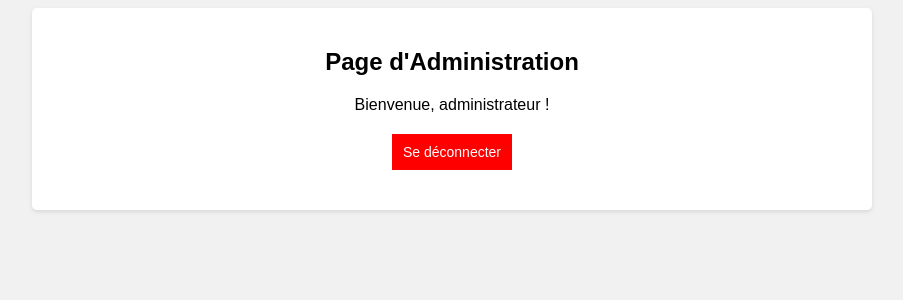
After one commit to sakousi/Jewlary, a PHP site: page /admin/index.php in a window 1280 px wide. The commit adds this page. Shown: the top 300 px of the page, without its empty margins (188-1091 px from the left). Run offline with PHP 8.4, Linux system fonts and the light colour scheme; the visitor is signed in with stand-in values (Sample User, id 1); a stand-in replaces the project's code that opens the database connection.

Commit message:
COMMIT 004.2

```diff
--- /dev/null
+++ b/admin/index.php
@@ -0,0 +1,82 @@
+<!DOCTYPE html>
+<html>
+<head>
+    <title>Administration des Bijoux</title>
+    <style>
+        body {
+            font-family: Arial, sans-serif;
+            background-color: #f1f1f1;
+        }
+
+        .admin-container {
+            max-width: 800px;
+            margin: 0 auto;
+            padding: 20px;
+            background-color: #ffffff;
+            border-radius: 5px;
+            box-shadow: 0 2px 4px rgba(0, 0, 0, 0.1);
+        }
+
+        .admin-container h2 {
+            text-align: center;
+        }
+
+        .admin-container p {
+            text-align: center;
+        }
+
+        .admin-container a {
+            color: #4CAF50;
+        }
+
+        .admin-container a:hover {
+            text-decoration: underline;
+        }
+
+        .admin-container .logout-btn {
+            display: block;
+            margin: 20px auto;
+            width: 100px;
+            padding: 10px;
+            background-color: #ff0000;
+            border: none;
+            color: #ffffff;
+            font-size: 14px;
+            text-align: center;
+            text-decoration: none;
+            cursor: pointer;
+        }
+
+        .admin-container .logout-btn:hover {
+            background-color: #cc0000;
+        }
+    </style>
+</head>
+<body>
+    <?php
+    // Inclure le fichier de configuration de la base de données
+    require_once 'config.php';
+
+    session_start();
+
+    // Vérifier si l'utilisateur est connecté en tant qu'administrateur
+    if (!isset($_SESSION['admin'])) {
+        header("Location: admin_login.php");
+        exit;
+    }
+
+    // Traitement de la déconnexion
+    if (isset($_GET['logout'])) {
+        session_destroy();
+        header("Location: admin_login.php");
+        exit;
+    }
+    ?>
+
+    <div class="admin-container">
+        <h2>Page d'Administration</h2>
+        <p>Bienvenue, administrateur !</p>
+        <a href="admin_login.php?logout=1" class="logout-btn">Se déconnecter</a>
+    </div>
+</body>
+</html>
--- /dev/null
+++ b/produit.php
@@ -0,0 +1,5 @@
+<?php require_once('header.php') ?>
+
+<?= $_GET["id"] ?>
+
+<?php require_once('footer.php') ?>
```
Also changed, not shown: admin/login.php (+116 -0 lines), boutique.php (+20 -8 lines), sass/general.sass (+8 -0 lines).
